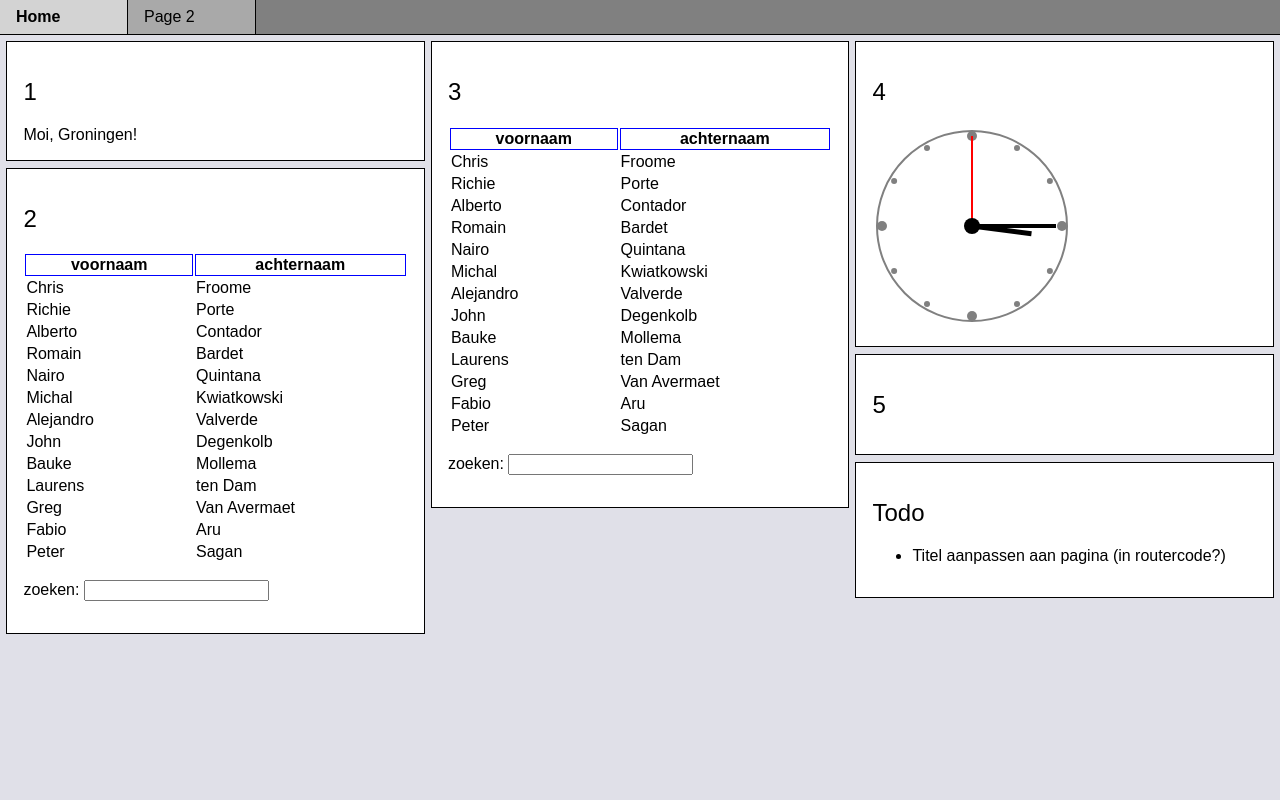
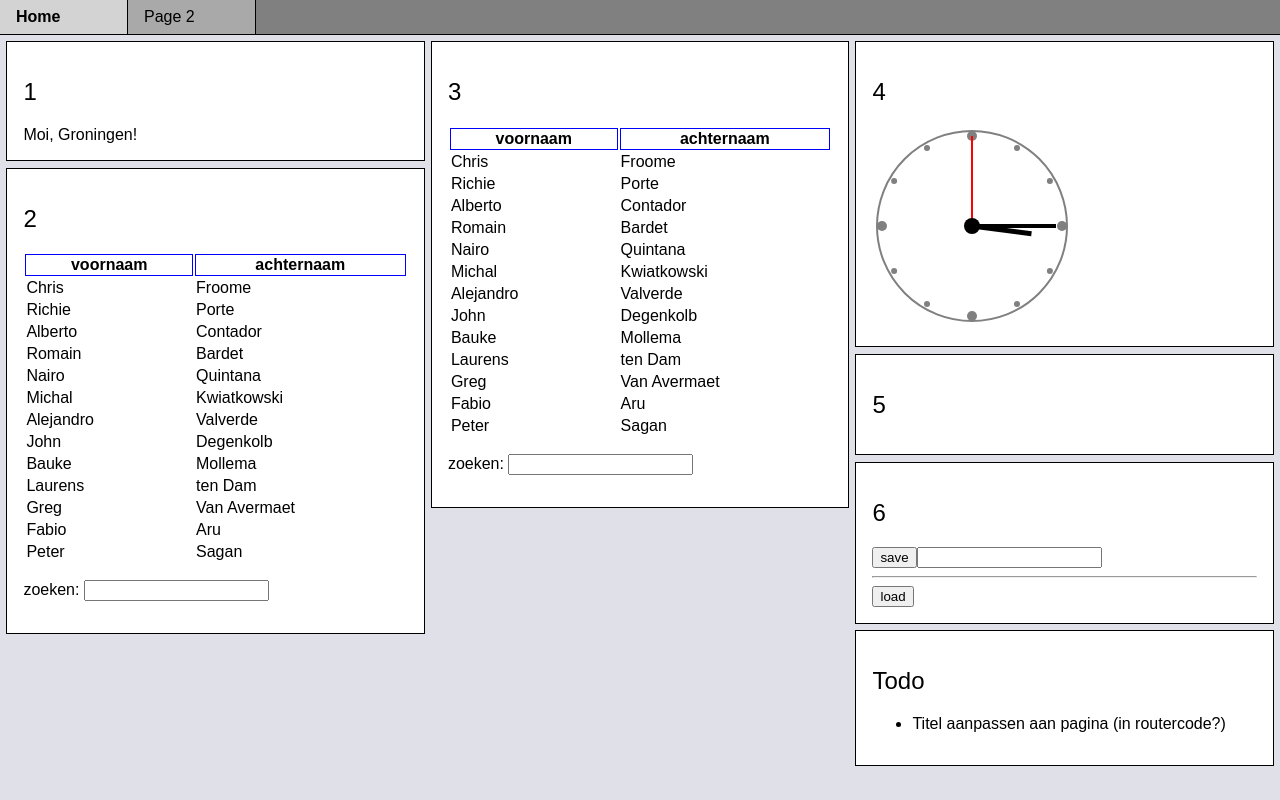
Before and after one commit to pebbe/dash, a Vue app in the folder vue/: page /#/ in a window 1280 px wide. Built offline with nearby package versions, Linux system fonts and the light colour scheme; no server answers.

Commit message:
vue: save/load

```diff
--- a/vue/package.json
+++ b/vue/package.json
@@ -14,6 +14,7 @@
     "lint": "eslint --ext .js,.vue src test/unit/specs test/e2e/specs"
   },
   "dependencies": {
+    "axios": "^0.16.2",
     "vue": "^2.3.3",
     "vue-router": "^2.3.1"
   },
--- a/vue/src/components/Home.vue
+++ b/vue/src/components/Home.vue
@@ -26,6 +26,11 @@
     </div>
 
     <div>
+      <h2>6</h2>
+      <save-load></save-load>
+    </div>
+
+    <div>
       <h2>Todo</h2>
       <ul>
         <li>Titel aanpassen aan pagina (in routercode?)</li>
@@ -38,6 +43,7 @@
 import MensenLijst from './MensenLijst.vue'
 import Klok from './Klok.vue'
 import WebSoc from './WebSoc.vue'
+import SaveLoad from './SaveLoad.vue'
 
 export default {
   name: 'home',
@@ -49,7 +55,8 @@ export default {
   components: {
     MensenLijst,
     Klok,
-    WebSoc
+    WebSoc,
+    SaveLoad
   }
 }
 </script>
--- /dev/null
+++ b/vue/src/components/SaveLoad.vue
@@ -0,0 +1,42 @@
+<template>
+  <div>
+    <button v-on:click="save()">save</button>
+    <input type="text" v-model="text">
+    <hr>
+    <button v-on:click="load()">load</button> {{loaded}}
+  </div>
+</template>
+
+<script>
+import axios from 'axios'
+
+export default {
+  data: function () {
+    var data = {}
+    data.text = ''
+    data.loaded = ''
+    data.load = function () {
+      axios.get('service/load')
+        .then(d => {
+          data.loaded = d.data
+        })
+        .catch(err => {
+          data.loaded = err.response['status'] + ' ' + err.response['statusText']
+        })
+    }
+    data.save = function () {
+      axios.post('service/save', this.text)
+        .then(d => {
+          data.loaded = d.data
+          data.text = ''
+        })
+        .catch(err => {
+          data.loaded = err.response['status'] + ' ' + err.response['statusText']
+          data.text = ''
+        })
+    }
+    return data
+  }
+
+}
+</script>
```
Also changed, not shown: 1 other file (tests, documents, lock files or other folders).
